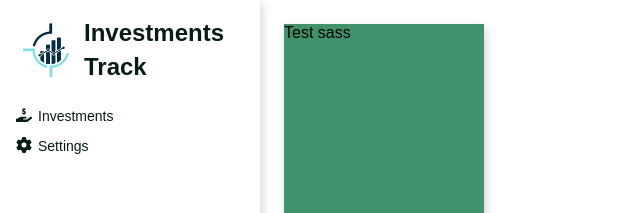
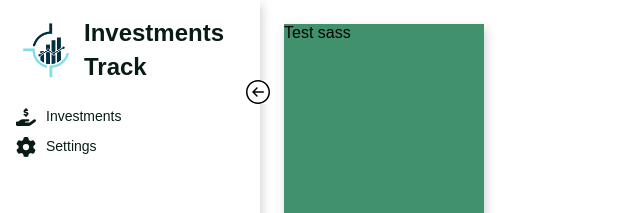
Before and after one commit to iv-kovatchev/track-investments, a React (Create React App) app in the folder client/: page /styleguide in a window 1280 px wide. Shown: the top 213 px of the page, without its empty margins (0-640 px from the left). Built offline with nearby package versions, Linux system fonts and the light colour scheme; a web font is replaced by a local one.

Commit message:
finish the sidebar styling

```diff
--- a/client/src/Root.tsx
+++ b/client/src/Root.tsx
@@ -14,16 +14,19 @@ const Root = () => {
               element={
                 <Grid
                   title='Investments'
-                  child={<Investments
-                  />}
+                  child={<Investments/>}
                 />}
             />
           )}
-          <Route path='/settings' element={<Settings />} />
+          <Route
+            path='/settings'
+            element={
+              <Grid
+                title='Settings'
+                child={<Settings />}
+              />}
+          />
           <Route path='/styleguide' element={<Styleguide />} />
-        {/*<Route path='/test'>*/}
-        {/*  <Route index element={<Investments />} />*/}
-        {/*</Route>*/}
       </Routes>
   )
 }
--- a/client/src/components/Sidebar/Sidebar.scss
+++ b/client/src/components/Sidebar/Sidebar.scss
@@ -9,6 +9,7 @@
   padding: 16px;
   position: fixed;
   top: 0;
+  transition: width 0.8s ease;
   width: 60px;
 
   &--is-open {
@@ -17,10 +18,17 @@
 
     .sidebar__header {
       opacity: 1;
+      transition: opacity 0.2s ease;
     }
 
     .sidebarLink {
       justify-content: flex-start;
+    }
+
+    .sidebar__collapse-icon {
+      left: 246px;
+      transform: rotate(0deg);
+      transition: left 0.8s ease, tranform 0.8s ease;
     }
   }
 
@@ -29,6 +37,7 @@
     display: flex;
     margin-bottom: 24px;
     opacity: 0;
+    transition: opacity 0.2s ease-in-out;
   }
 
   &__logo {
@@ -36,4 +45,22 @@
     width: 60px;
     margin-right: 8px;
   }
+
+  &__collapse-icon {
+    background-color: $white;
+    cursor: pointer;
+    display: flex;
+    height: 24px;
+    left: 48px;
+    position: absolute;
+    transition: left 0.8s ease;
+    transform: rotate(180deg);
+    top: 80px;
+    width: 24px;
+
+    svg {
+      height: auto;
+      width: 100%;
+    }
+  }
 }
--- a/client/src/components/Sidebar/Sidebar.tsx
+++ b/client/src/components/Sidebar/Sidebar.tsx
@@ -3,9 +3,12 @@ import './Sidebar.scss';
 import { SidebarProps } from './types';
 import SidebarLink from './SidebarLink';
 import { useState } from 'react';
+import { SlArrowLeftCircle } from 'react-icons/sl';
 
 const Sidebar = ({ links }: SidebarProps) => {
   const [isOpen, setIsOpen] = useState(true);
+
+  const handleCollapse = () => setIsOpen(!isOpen);
 
   return (
     <div className={`sidebar ${isOpen ? 'sidebar--is-open' : ''}`}>
@@ -25,6 +28,10 @@ const Sidebar = ({ links }: SidebarProps) => {
           )}
         </ul>
       </div>
+
+      <div className='sidebar__collapse-icon'>
+        <SlArrowLeftCircle onClick={handleCollapse} />
+      </div>
     </div>
   )
 }
--- a/client/src/components/Sidebar/SidebarLink/SidebarLink.scss
+++ b/client/src/components/Sidebar/SidebarLink/SidebarLink.scss
@@ -12,28 +12,33 @@
   }
 
   &__link {
+    align-items: center;
     display: flex;
-
-    .sidebarLink__icon {
-      margin-right: 6px;
-    }
-
-    .sidebarLink__link-text {
-      display: block;
-    }
   }
 
   &__icon {
+    align-items: center;
+    display: flex;
 
-    &--is-closed {
-      svg {
-        height: 32px;
-        width: 32px;
-      }
+    svg {
+      height: 32px;
+      width: 32px;
     }
   }
 
   &__link-text {
     display: none;
   }
+
+  &--is-open {
+    .sidebarLink__link-text {
+      display: block;
+    }
+
+    .sidebarLink__icon {
+      height: 20px;
+      margin-right: 10px;
+      width: 20px;
+    }
+  }
 }
--- a/client/src/components/Sidebar/SidebarLink/SidebarLink.tsx
+++ b/client/src/components/Sidebar/SidebarLink/SidebarLink.tsx
@@ -4,8 +4,8 @@ import './SidebarLink.scss';
 
 const SidebarLink = ({ link, isSidebarOpen }: SidebarLinkProps) => {
   return (
-    <li className='sidebarLink'>
-      <Link className={`sidebarLink__link ${isSidebarOpen ? 'sidebarLink__link--is-open' : ''}`} to={link.path}>
+    <li className={`sidebarLink ${isSidebarOpen ? 'sidebarLink--is-open' : ''}`}>
+      <Link className={`sidebarLink__link`} to={link.path}>
         <i
           className={`sidebarLink__icon`}>
           {link.icon}
```
